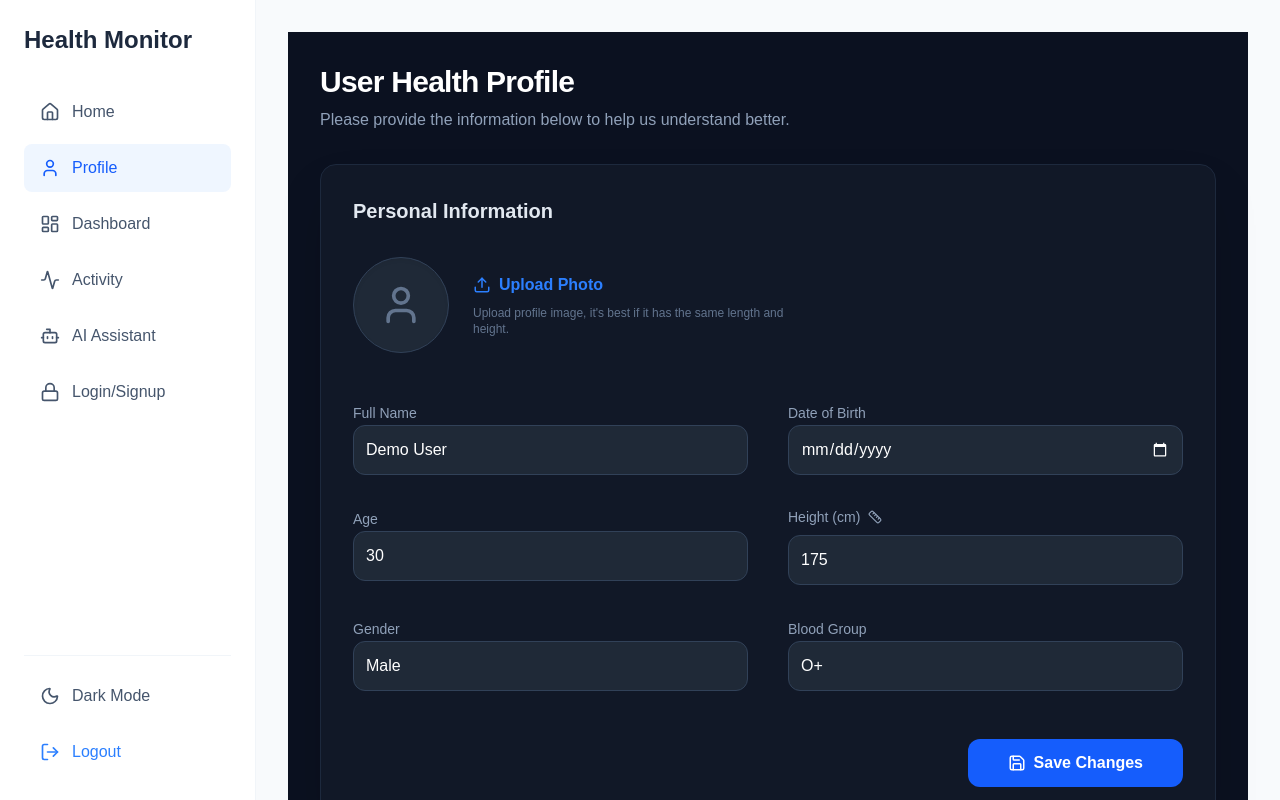
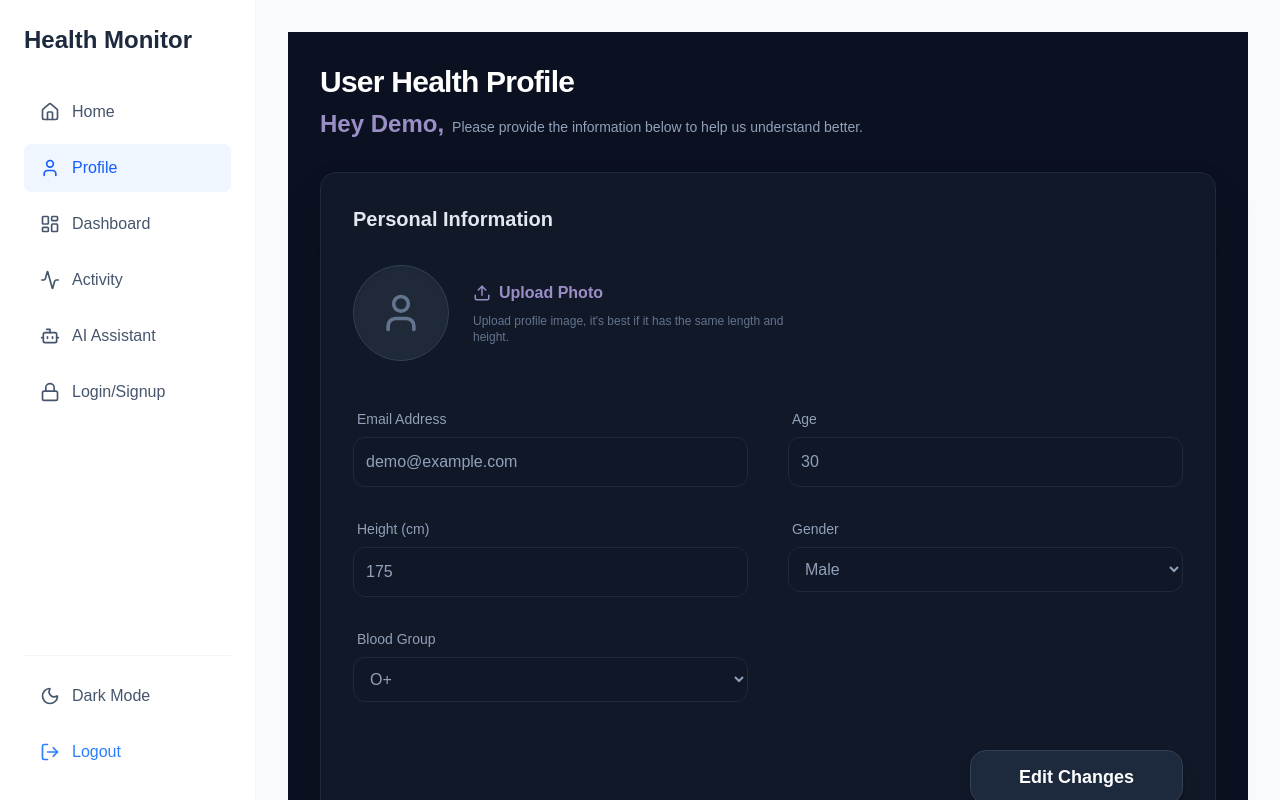
Before and after one commit to Tasmia34/Fitness_tracker, a React (Vite) app: page /profile in a window 1280 px wide. Built offline with nearby package versions, Linux system fonts and the light colour scheme; sample sign-in values are in the browser's storage; a web font is replaced by a local one.

Commit message:
changes made into profile

```diff
--- a/src/components/Sidebar.tsx
+++ b/src/components/Sidebar.tsx
@@ -12,7 +12,7 @@ const Sidebar = () => {
     { path: '/', label: 'Home', icon: HomeIcon },
     { path: '/profile', label: 'Profile', icon: UserIcon },
 
-    { path: '/', label: 'Dashboard', icon: LayoutDashboard },
+    { path: '/dashboard', label: 'Dashboard', icon: LayoutDashboard },
     { path: '/activityLog', label: 'Activity', icon: ActivityIcon },
     { path: '/aiPlanner', label: 'AI Assistant', icon: Bot },
         { path: '/login', label: 'Login/Signup', icon: LockIcon },
--- a/src/pages/Login.tsx
+++ b/src/pages/Login.tsx
@@ -104,7 +104,7 @@ const passwordRegex = /^(?=.*[A-Z]).{8,}$/;
                   onChange={(e) => setUsername(e.target.value)}
                   value={username}
                   type="text"
-                  placeholder="Amélie Laurent"
+                  placeholder="Alexender "
                   className="w-full pl-12 pr-4 py-3.5 bg-slate-50 dark:bg-slate-800 border border-slate-200 dark:border-slate-700 rounded-xl text-slate-900 dark:text-white focus:ring-2 focus:ring-sky-500 transition-all outline-none"
                   required
                 />
@@ -181,7 +181,7 @@ const passwordRegex = /^(?=.*[A-Z]).{8,}$/;
                   onClick={() => setState('login')}
                   className="text-sky-600 hover:text-sky-700 font-bold underline-offset-4 hover:underline"
                 >
-                  Log in here
+                  Sign in here
                 </button>
               </p>
             )}
--- a/src/pages/Profile.tsx
+++ b/src/pages/Profile.tsx
@@ -3,9 +3,28 @@ import { useAppContext } from '../context/Appcontext';
 import { User as UserIcon, Upload, Calendar, Ruler, Save } from 'lucide-react';
 
 const Profile = () => {
+  const [isEditing, setIsEditing] = useState(false);
   const { user, setUser } = useAppContext();
+  const displayName = user?.name || user?.username || "Guest";
+  const firstName = displayName.trim().split(' ')[0];
   const fileInputRef = useRef<HTMLInputElement>(null);
 
+const inputStyle = `w-full p-3 rounded-xl border outline-none transition-all duration-200 ${
+    isEditing
+    ? "bg-slate-900 border-[#9B8EC7] text-white focus:ring-2 focus:ring-[#9B8EC7]/20"
+    : "bg-slate-900/30 border-slate-800 text-slate-400 cursor-not-allowed"
+  }`;
+
+  const handleAction = () => {
+    if (isEditing) {
+      // এখানে ডাটা সেভ করার লজিক কল হবে
+      // updateUser(updatedData);
+      setIsEditing(false);
+      alert("Changes saved successfully!");
+    } else {
+      setIsEditing(true);
+    }
+  };
   const [formData, setFormData] = useState({
     name: user?.name || '',
     dob: user?.dob || '',
@@ -43,7 +62,7 @@ const Profile = () => {
       name: formData.name,
       dob: formData.dob,
       age: Number(formData.age),
-      height: Number(formData.height), // height সেভ করা হচ্ছে
+      height: Number(formData.height), // height is being saved
       gender: formData.gender || undefined, /////baki kaj ekhane
       bloodGroup: formData.bloodGroup || undefined, /////baki kaj ekhane
       profileImage: formData.profileImage || undefined
@@ -63,7 +82,15 @@ const Profile = () => {
 
         <div className="mb-8">
           <h1 className="text-3xl font-bold text-white tracking-tight">User Health Profile</h1>
-          <p className="text-slate-400 mt-2">Please provide the information below to help us understand better.</p>
+         <p className="mt-2 flex items-baseline gap-2">
+    <span className="text-2xl font-bold text-[#9B8EC7]">
+      Hey {firstName},
+    </span>
+
+    <span className="text-sm text-slate-400">
+      Please provide the information below to help us understand better.
+    </span>
+  </p>
         </div>
 
         <div className="bg-[#111827] border border-slate-800 rounded-2xl shadow-2xl overflow-hidden">
@@ -90,9 +117,10 @@ const Profile = () => {
                 />
                <button
   onClick={() => fileInputRef.current?.click()}
-                  className="text-blue-500 font-semibold flex items-center gap-2 hover:text-blue-400 transition-colors mx-auto md:mx-0"
+  className="text-[#9B8EC7] font-semibold flex items-center gap-2 hover:text-[#8a7db3] transition-colors mx-auto md:mx-0 group"
 >
-                  <Upload size={18} /> Upload Photo
+  <Upload size={18} className="group-hover:scale-110 transition-transform" />
+  <span>Upload Photo</span>
 </button>
                 <p className="text-xs text-slate-500 mt-2 max-w-xs">
                   Upload profile image, it's best if it has the same length and height.
@@ -102,72 +130,70 @@ const Profile = () => {
 
             {/* Form Fields */}
             <div className="grid grid-cols-1 md:grid-cols-2 gap-x-10 gap-y-8">
-              <div className="space-y-2">
-                <label className="text-sm font-medium text-slate-400">Full Name</label>
+
+            {/* Email Field */}
+          <div className="flex flex-col gap-2">
+            <label className="text-slate-400 text-sm font-medium ml-1">Email Address</label>
             <input
-                  type="text"
-                  value={formData.name}
-                  onChange={(e) => setFormData({...formData, name: e.target.value})}
-                  className="w-full bg-[#1f2937] border border-slate-700 rounded-xl p-3 text-white outline-none focus:ring-2 focus:ring-blue-600/50"
+              type="email"
+              defaultValue={user?.email}
+              disabled={!isEditing}
+              className={inputStyle}
+              placeholder="yourname@example.com"
             />
           </div>
 
-              <div className="space-y-2">
-                <label className="text-sm font-medium text-slate-400">Date of Birth</label>
+             {/* Age Field */}
+          <div className="flex flex-col gap-2">
+            <label className="text-slate-400 text-sm font-medium ml-1">Age</label>
             <input
-                  type="date"
-                  value={formData.dob}
-                  onChange={(e) => setFormData({...formData, dob: e.target.value})}
-                  className="w-full bg-[#1f2937] border border-slate-700 rounded-xl p-3 text-white outline-none focus:ring-2 focus:ring-blue-600/50 [color-scheme:dark]"
+              type="number"
+              defaultValue={user?.age}
+              disabled={!isEditing}
+              className={inputStyle}
+              placeholder="Enter your age"
             />
           </div>
 
-              <div className="space-y-2">
-                <label className="text-sm font-medium text-slate-400">Age</label>
+
+
+             {/* Height Field */}
+          <div className="flex flex-col gap-2">
+            <label className="text-slate-400 text-sm font-medium ml-1">Height (cm)</label>
             <input
               type="number"
-                  value={formData.age}
-                  onChange={(e) => setFormData({...formData, age: e.target.value})}
-                  className="w-full bg-[#1f2937] border border-slate-700 rounded-xl p-3 text-white outline-none focus:ring-2 focus:ring-blue-600/50"
-                />
-              </div>
-
-              {/* Height Field (Weight এর পরিবর্তে) */}
-              <div className="space-y-2">
-                <label className="text-sm font-medium text-slate-400 flex items-center gap-2">
-                  Height (cm) <Ruler size={14} />
-                </label>
-                <input
-                  type="number"
+              defaultValue={user?.height}
+              disabled={!isEditing}
+              className={inputStyle}
               placeholder="e.g. 165"
-                  value={formData.height}
-                  onChange={(e) => setFormData({...formData, height: e.target.value})}
-                  className="w-full bg-[#1f2937] border border-slate-700 rounded-xl p-3 text-white outline-none focus:ring-2 focus:ring-blue-600/50"
             />
           </div>
 
 {/* Gender Section */}
-  <div className="space-y-2">
-    <label className="text-sm font-medium text-slate-400">Gender</label>
+  <div className="flex flex-col gap-2">
+        <label className="text-slate-400 text-sm ml-1">Gender</label>
         <select
-      value={formData.gender}
-      onChange={(e) => setFormData({...formData, gender: e.target.value})}
-      className="w-full bg-[#1f2937] border border-slate-700 rounded-xl p-3 text-white outline-none focus:ring-2 focus:ring-blue-600/50 appearance-none"
+          disabled={!isEditing}
+          className={`p-3 rounded-xl border outline-none transition-all ${
+            isEditing
+            ? "bg-slate-900 border-[#9B8EC7] text-white"
+            : "bg-slate-900/30 border-slate-800 text-slate-400 cursor-not-allowed"
+          }`}
         >
-      <option value="">Select Gender</option>
+          <option>{user?.gender || "Select Gender"}</option>
           <option value="Male">Male</option>
           <option value="Female">Female</option>
           <option value="Other">Other</option>
         </select>
       </div>
 
-  {/* Blood Group Section */}
-  <div className="space-y-2">
-    <label className="text-sm font-medium text-slate-400">Blood Group</label>
+  {/* Blood Group Selection */}
+          <div className="flex flex-col gap-2">
+            <label className="text-slate-400 text-sm font-medium ml-1">Blood Group</label>
             <select
-      value={formData.bloodGroup}
-      onChange={(e) => setFormData({...formData, bloodGroup: e.target.value})}
-      className="w-full bg-[#1f2937] border border-slate-700 rounded-xl p-3 text-white outline-none focus:ring-2 focus:ring-blue-600/50 appearance-none"
+              disabled={!isEditing}
+              className={inputStyle}
+              defaultValue={user?.bloodGroup || ""}
             >
       <option value="">Select Group</option>
       <option value="A+">A+</option>
@@ -181,17 +207,18 @@ const Profile = () => {
     </select>
   </div>
 
-
-
        </div>
 
           <div className="mt-12 flex justify-end">
           <button
-                onClick={handleSave}
-                disabled={isSaving}
-                className="flex items-center gap-2 px-10 py-3 bg-blue-600 hover:bg-blue-700 text-white font-bold rounded-xl transition-all"
+            onClick={handleAction}
+            className={`px-12 py-3 rounded-2xl font-bold text-lg transition-all active:scale-95 shadow-lg ${
+              isEditing
+              ? "bg-[#9B8EC7] text-slate-950 hover:bg-[#8a7db3] shadow-[#9B8EC7]/10"
+              : "bg-slate-800 text-white hover:bg-slate-700 border border-slate-700 shadow-black/20"
+            }`}
           >
-                {isSaving ? "Saving..." : <><Save size={18} /> Save Changes</>}
+            {isEditing ? "Save Changes" : "Edit Changes"}
           </button>
         </div>
           </div>
```
Also changed, not shown: src/App.tsx (+8 -3 lines). Lines whose indentation alone changed are shown as unchanged.
